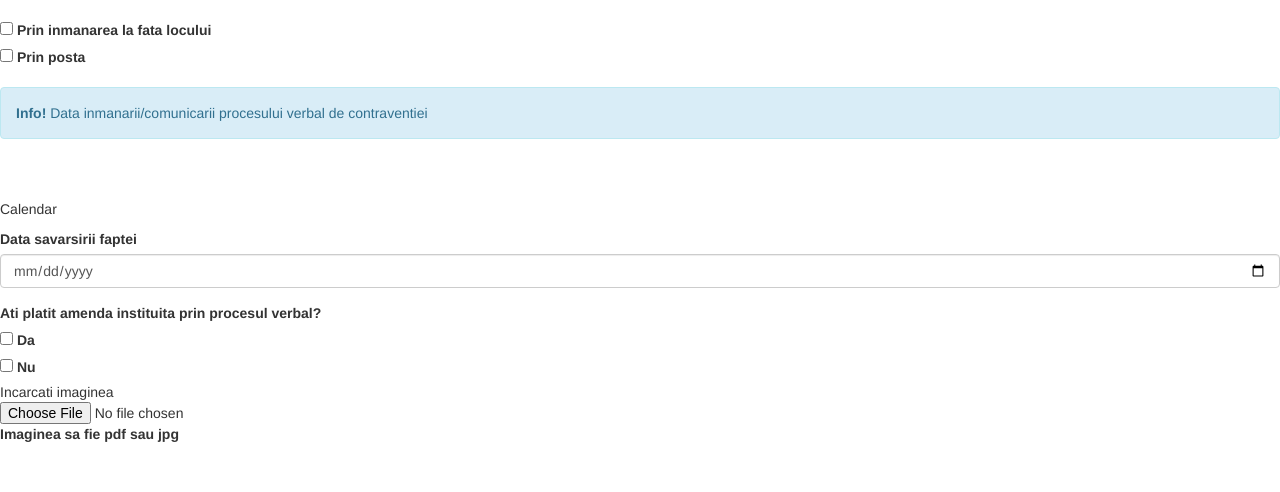
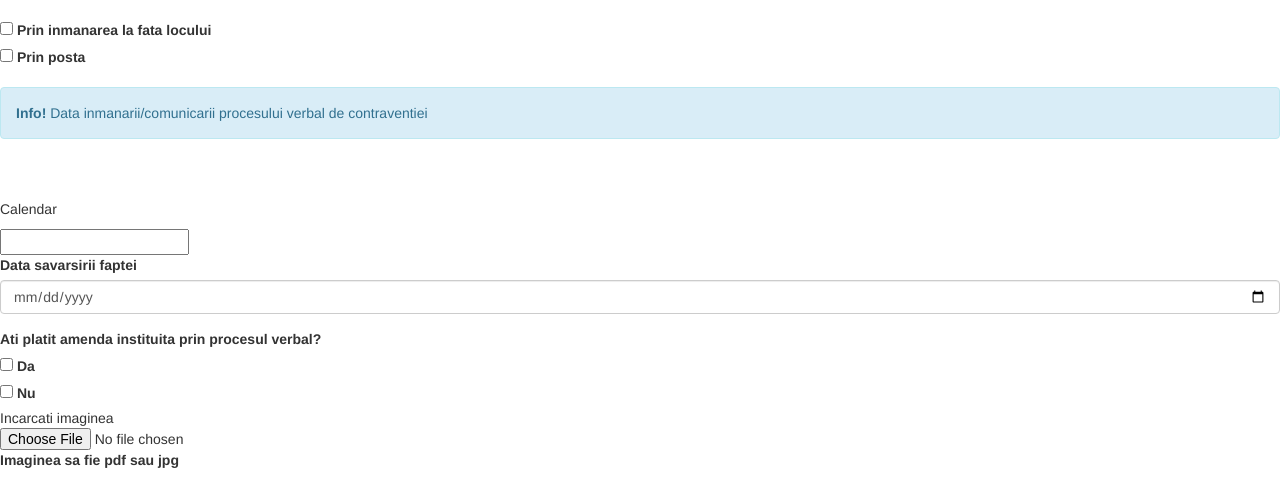
Before and after one commit to bogdanvoicu72/WT_projectLexBox, a Django app: page /Cerere in a window 1280 px wide. Shown: the part 1242-1734 px from the top of the page. Run offline with Django 3.2, Linux system fonts and the light colour scheme; some libraries are stand-ins or nearby versions.

Commit message:
Nu mai stiu ce am schimbat la html

```diff
--- a/templates/Cerere.html
+++ b/templates/Cerere.html
@@ -105,18 +105,20 @@
           </div>
         </div>
         <label for ="Nume">Nume</label>
-        <input type ="text" class = "form-control" id = "NumeFamilie" aria-describedby="numeHelp" placeholder="Introduceti numele">
+        <input type ="text" name ="nume_agent" class = "form-control" id = "NumeFamilie" aria-describedby="numeHelp" placeholder="Introduceti numele">
         <label for = "Prenume">Prenume</label>
-        <input type ="text" class = "form-control" id = "Prenume" aria-describedby="prenumeHelp" placeholder="Introduceti prenumele">
+        <input type ="text" name="prenume_agent" class = "form-control" id = "Prenume" aria-describedby="prenumeHelp" placeholder="Introduceti prenumele">
         <label for = "calitatea">Calitatea</label>
-        <input type ="text" class = "form-control" id = "calitatea" aria-describedby="calitatea" placeholder="Calitatea">
+        <input type ="text" name = "calitatea_agent" class = "form-control" id = "calitatea" aria-describedby="calitatea" placeholder="Calitatea">
         <label for = "Institutia">Institutia</label>
-        <input type ="text" class = "form-control" id = "institutia" aria-describedby="institutia" placeholder="Introduceti institutia">
+        <input type ="text" name= "institutia" class = "form-control" id = "institutia" aria-describedby="institutia" placeholder="Introduceti institutia">
     </div>
 
 
       <div class="form-group">
         <label for="locul savarsirii contraventiei">Locul savarsirii contraventiei</label>
+        <!--Data base-->
+        <!--<input name="locul_savarsirii_contraventiei"-->
         <br>
         <br>
       </div>
@@ -184,12 +187,13 @@
           <br>
           <br>
           <p>Calendar</p>
+          <input name="data_inmanarii_procesului_verbal">
 
 
 
           <div class="form-group">
         <label for ="data-savarsii-faptei">Data savarsirii faptei</label>
-        <input type ="date" class = "form-control" id = "data-savarsii-faptei" aria-describedby="numeHelp" placeholder="Data savarsirii faptei">
+        <input type ="date" name = "data_savarsirii_faptei" class = "form-control" id = "data-savarsii-faptei" aria-describedby="numeHelp" placeholder="Data savarsirii faptei">
       </div>
 
 
@@ -275,11 +279,11 @@
            <br>
            <br>
            <label for ="art">Articolul</label>
-           <input type ="text" class = "form-control" id = "articolul" aria-describedby="numeHelp" placeholder="Articolul">
+           <input type ="text" name="articol" class = "form-control" id = "articolul" aria-describedby="numeHelp" placeholder="Articolul">
            <label for ="aliniat">Aliniatul</label>
-           <input type ="text" class = "form-control" id = "aliniatul" aria-describedby="numeHelp" placeholder="Aliniatul">
+           <input type ="text" name="alineat" class = "form-control" id = "aliniatul" aria-describedby="numeHelp" placeholder="Aliniatul">
            <label for="norma-legala">Norma legală în care sunt prevăzute faptele contravenţionale</label>
-           <input type ="text" class = "form-control" id = "norma-legala" aria-describedby="numeHelp" placeholder="Norma legala contravenţională">
+           <input type ="text" name="norma_legala" class = "form-control" id = "norma-legala" aria-describedby="numeHelp" placeholder="Norma legala contravenţională">
         </div>
 
 
```
Also changed, not shown: other parts of templates/Cerere.html (+21 -20 lines).
